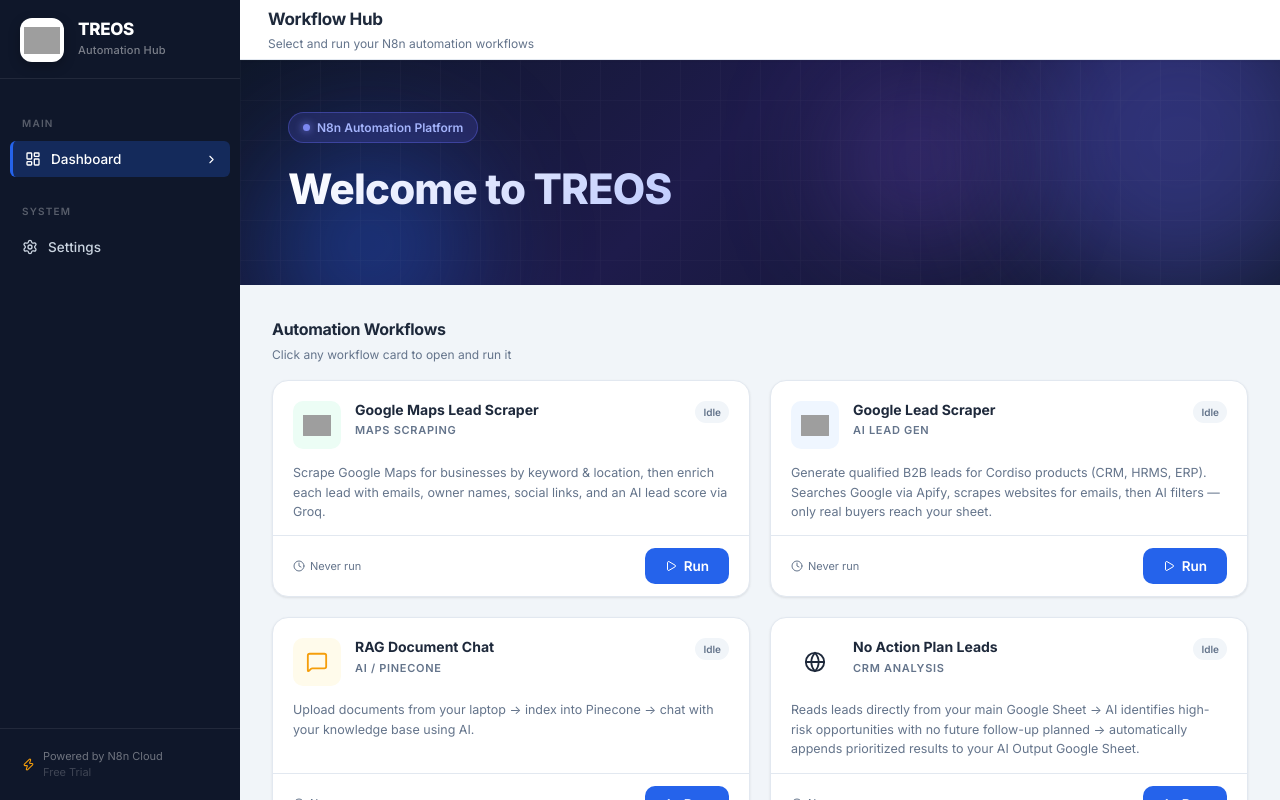
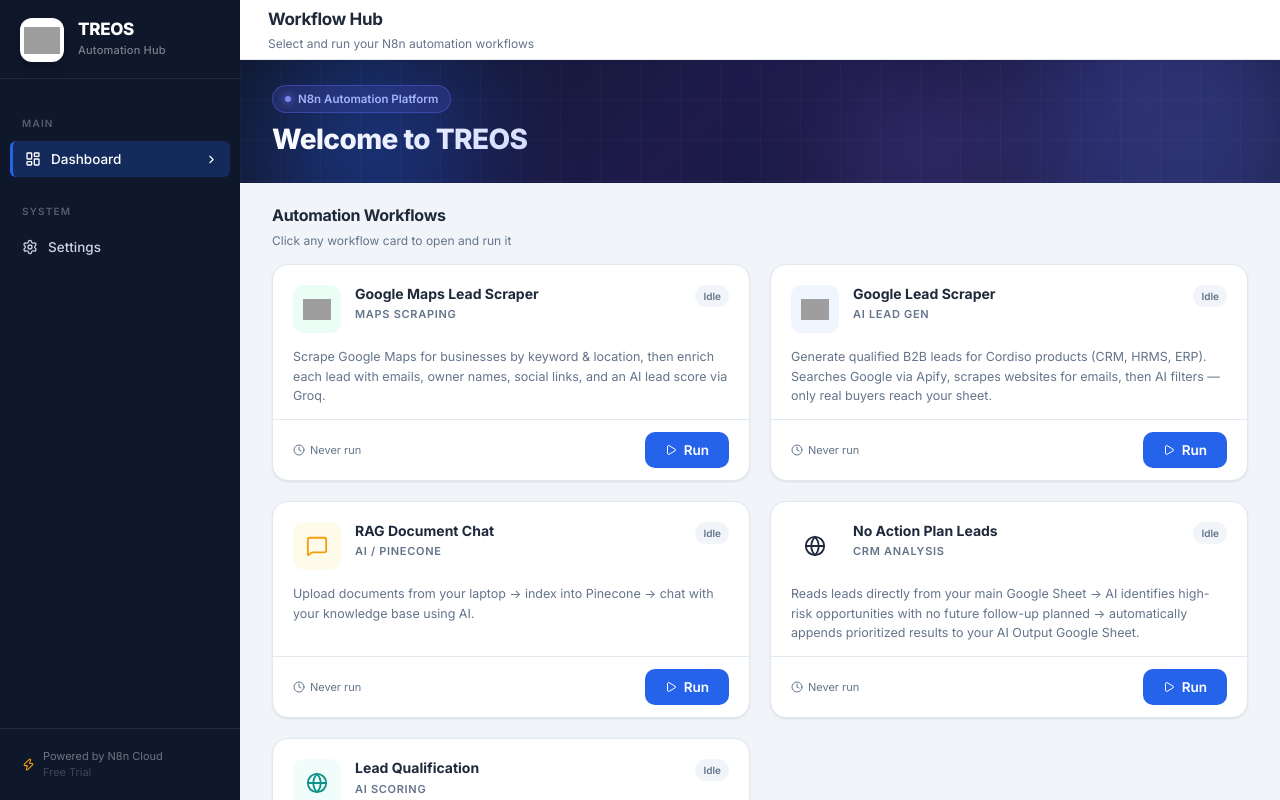
Before and after one commit to Aadarshsingh1/AIDEMO, a React (Vite) app: page / in a window 1280 px wide. Shown: the top 800 px of the page. Built offline with nearby package versions, Linux system fonts and the light colour scheme; grey boxes are pictures that could not be loaded.

Commit message:
Optimize Dashboard layout padding so it fits cleanly on single screen without scrollbar

```diff
--- a/src/pages/Dashboard.jsx
+++ b/src/pages/Dashboard.jsx
@@ -20,14 +20,14 @@
 
 
   return (
-    <div className="page" style={{ padding: 0 }}>
+    <div className="page dashboard-page" style={{ padding: 0 }}>
 
       {/* ── Hero Banner ── */}
       <div style={{
         position: 'relative',
         overflow: 'hidden',
         background: 'linear-gradient(135deg, #0f172a 0%, #1e1b4b 45%, #0f172a 100%)',
-        padding: '52px 48px 56px',
+        padding: '24px 32px 28px',
         color: '#fff',
       }}>
         {/* Decorative orbs */}
@@ -50,14 +50,14 @@
             display: 'inline-flex', alignItems: 'center', gap: 7,
             background: 'rgba(99,102,241,0.18)',
             border: '1px solid rgba(99,102,241,0.4)',
-            borderRadius: 99, padding: '5px 14px',
-            fontSize: 12, fontWeight: 600,
+            borderRadius: 99, padding: '4px 12px',
+            fontSize: 11.5, fontWeight: 600,
             color: '#a5b4fc',
-            marginBottom: 22,
+            marginBottom: 10,
             backdropFilter: 'blur(4px)',
           }}>
             <span style={{
-              width: 7, height: 7, borderRadius: '50%',
+              width: 6, height: 6, borderRadius: '50%',
               background: '#818cf8',
               boxShadow: '0 0 8px #818cf8',
               animation: 'pulse-glow 2s infinite',
@@ -67,9 +67,9 @@
 
           {/* Heading */}
           <h1 style={{
-            fontSize: 42, fontWeight: 800, lineHeight: 1.15,
+            fontSize: 28, fontWeight: 800, lineHeight: 1.15,
             letterSpacing: '-0.02em',
-            marginBottom: 16,
+            margin: 0,
             background: 'linear-gradient(135deg, #ffffff 0%, #c7d2fe 50%, #a5b4fc 100%)',
             WebkitBackgroundClip: 'text',
             WebkitTextFillColor: 'transparent',
@@ -83,8 +83,8 @@
       </div>
 
       {/* ── Workflow Grid ── */}
-      <div style={{ padding: '32px 32px 40px' }}>
-        <div className="section-header">
+      <div style={{ padding: '20px 32px 24px' }}>
+        <div className="section-header" style={{ marginBottom: 14 }}>
           <div>
             <div className="section-title">Automation Workflows</div>
             <div className="section-subtitle">Click any workflow card to open and run it</div>
```
